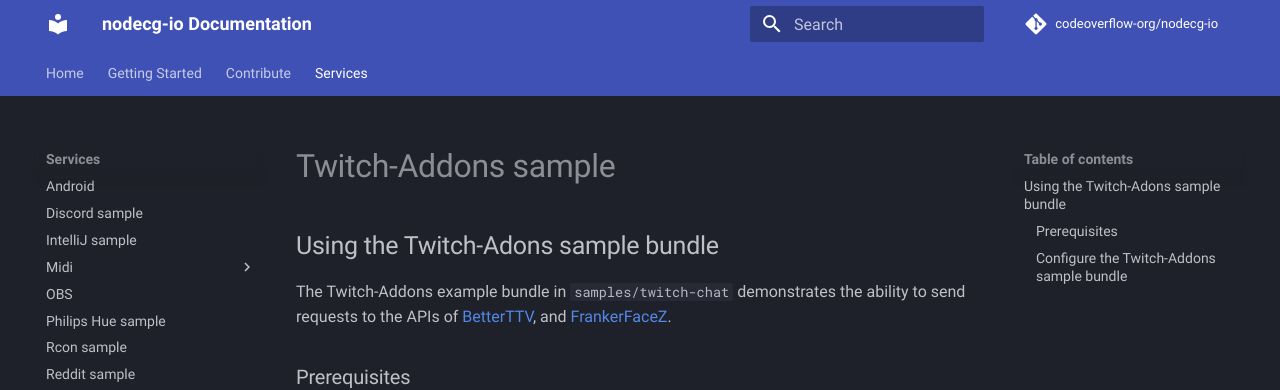
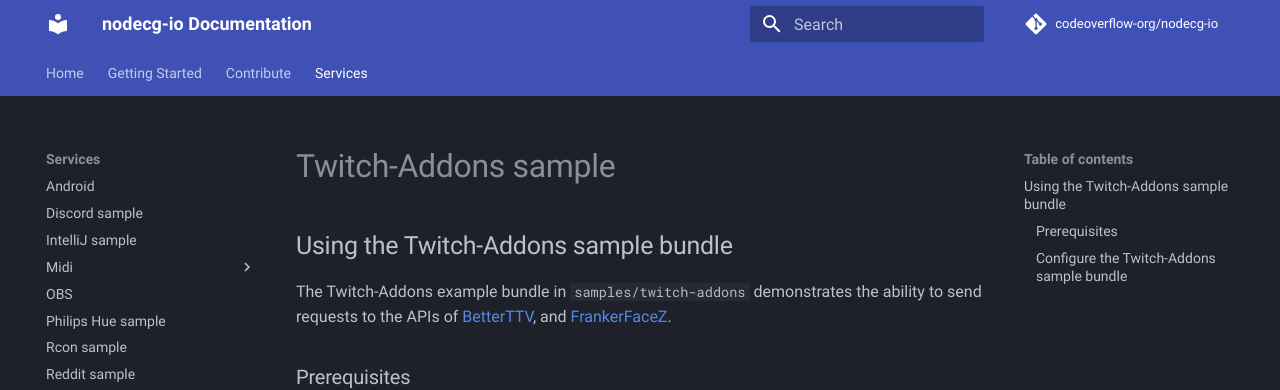
Before and after one commit to codeoverflow-org/nodecg-io-docs, an MkDocs documentation site: the page built from docs/samples/twitch-addons.md, in a window 1280 px wide and 900 px high. Shown: the top 390 px of the window. Built offline with MkDocs 1.6.1 and Material for MkDocs 9.7.7, drawn with Linux system fonts in a browser that asks for light colours; comment, search, counter and statistics services are not loaded.

Commit message:
Apply suggestions from code review
Co-authored-by: Daniel Huber <daniel.hub@outlook.de>

```diff
--- a/docs/samples/twitch-addons.md
+++ b/docs/samples/twitch-addons.md
@@ -1,6 +1,6 @@
-## Using the Twitch-Adons sample bundle
+## Using the Twitch-Addons sample bundle
 
-The Twitch-Addons example bundle in `samples/twitch-chat` demonstrates the ability to send requests to the APIs of [BetterTTV](https://betterttv.com/), and [FrankerFaceZ](https://www.frankerfacez.com/).
+The Twitch-Addons example bundle in `samples/twitch-addons` demonstrates the ability to send requests to the APIs of [BetterTTV](https://betterttv.com/), and [FrankerFaceZ](https://www.frankerfacez.com/).
 
 ### Prerequisites
 
```
